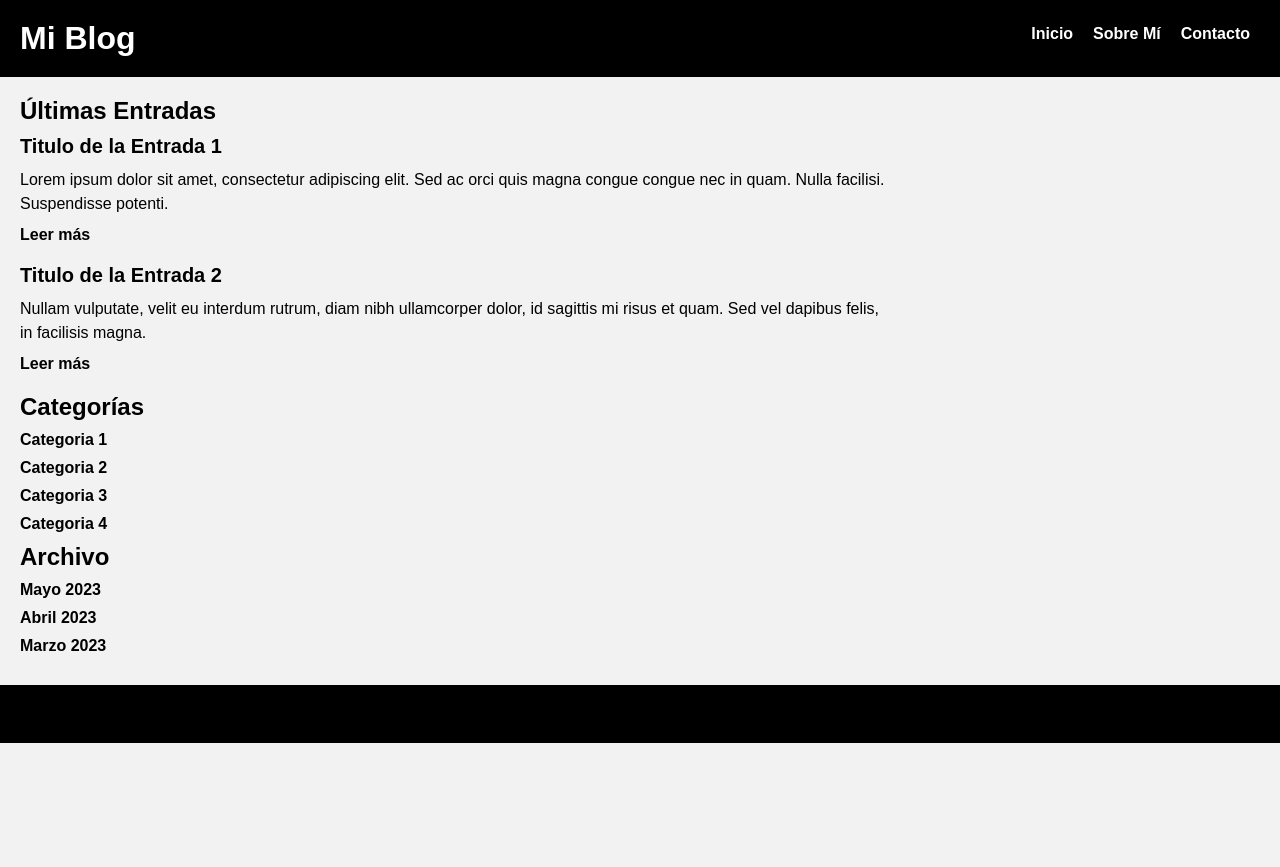
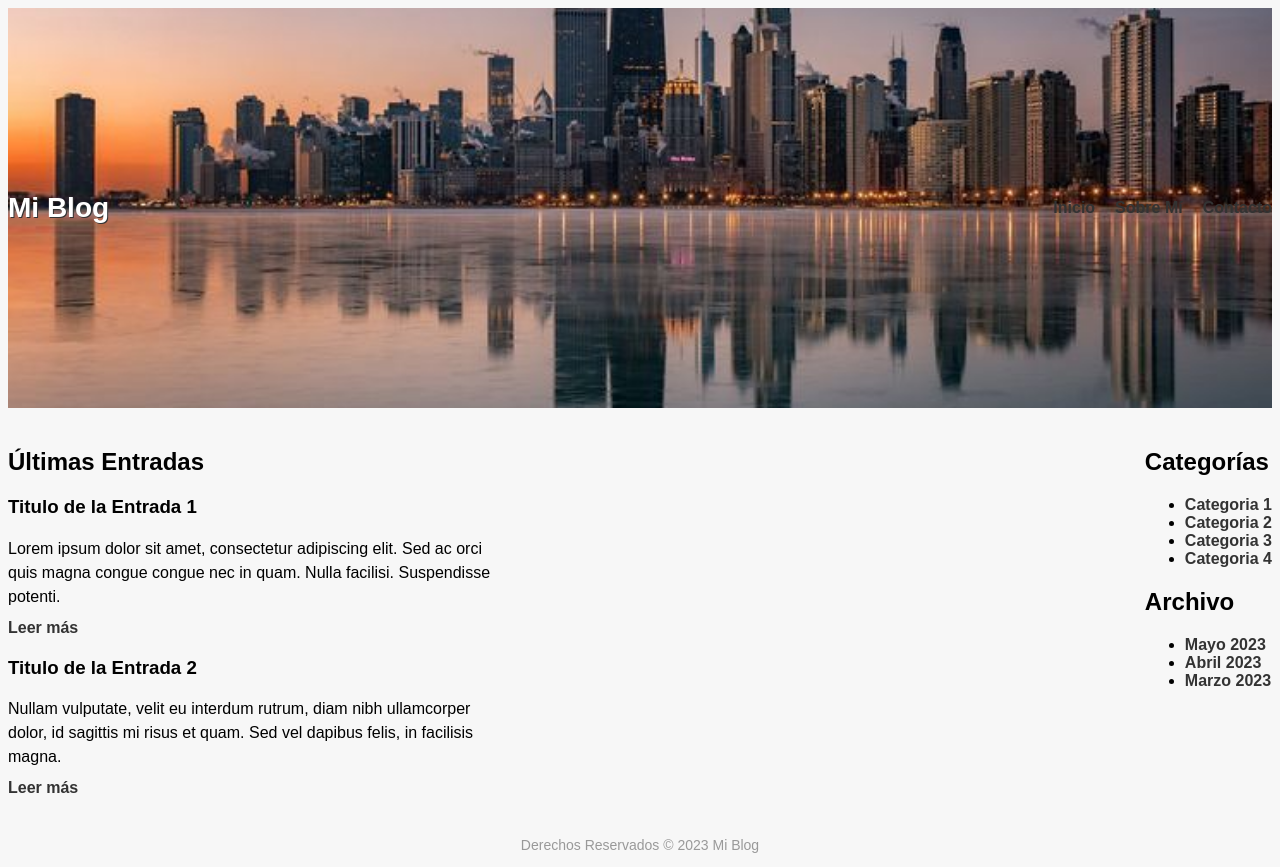
Before and after one commit to LuisSantiagoCortes/Platzi_ChatGPT, a plain HTML site: page index.html in a window 1280 px wide. Before the commit the page ends 800 px from the top, so only its background shows below. Drawn offline with Linux system fonts and the light colour scheme.

Commit message:
se agrega imagen en el encabezado

```diff
--- a/css/style.css
+++ b/css/style.css
@@ -1,77 +1,64 @@
-/* Reset CSS */
-* {
-	margin: 0;
-	padding: 0;
-	box-sizing: border-box;
+/* Estilos generales */
+body {
+	background-color: #f7f7f7;
 	font-family: Arial, sans-serif;
+	font-size: 16px;
   }
 
-/* Estilos generales */
-body {
-	background-color: #f2f2f2;
+  .container {
+	max-width: 960px;
+	margin: 0 auto;
+	padding: 20px;
   }
 
   header {
-	background-color: #000;
-	color: #fff;
-	padding: 20px;
 	display: flex;
-	flex-wrap: wrap;
 	justify-content: space-between;
 	align-items: center;
+	margin-bottom: 20px;
+	background-image: url("./images/midistraccion.jpg");
+	background-size: cover;
+	background-position: center;
+	height: 400px;
   }
 
   h1 {
-	font-size: 32px;
+	font-size: 28px;
 	font-weight: bold;
+	color: #fff;
+	text-shadow: 1px 1px #333;
 	margin: 0;
   }
 
   nav ul {
 	list-style: none;
-	margin: 0;
-	padding: 0;
 	display: flex;
-	flex-wrap: wrap;
   }
 
-nav li {
-	margin: 0 10px;
+  nav li:not(:last-child) {
+	margin-right: 20px;
   }
 
   nav a {
-	color: #fff;
+	color: #333;
 	text-decoration: none;
 	font-size: 16px;
+	font-weight: bold;
   }
 
   main {
 	display: flex;
 	flex-wrap: wrap;
-	padding: 20px;
-}
-
-section {
-	flex-basis: 70%;
-	margin-right: 20px;
-}
-
-aside {
-	flex-basis: 30%;
-}
-
-h2 {
-	font-size: 24px;
-	font-weight: bold;
-	margin-bottom: 10px;
+	justify-content: space-between;
   }
 
   article {
+	width: calc(50% - 10px);
 	margin-bottom: 20px;
   }
 
-article h3 {
-	font-size: 20px;
+  article h2 {
+	font-size: 24px;
 	font-weight: bold;
 	margin-bottom: 10px;
   }
@@ -83,7 +70,7 @@ article p {
   }
 
   a {
-	color: #000;
+	color: #333;
 	text-decoration: none;
 	font-weight: bold;
   }
@@ -92,19 +79,9 @@ a:hover {
 	text-decoration: underline;
   }
 
-ul {
-	list-style: none;
-	margin: 0;
-	padding: 0;
+  footer {
+	margin-top: 20px;
+	text-align: center;
+	font-size: 14px;
+	color: #999;
   }
-
-ul li {
-	margin-bottom: 10px;
-}
-
-footer {
-	background-color: #000;
-	color: rgba(255, 255, 255, 0);
-	padding: 20px;
-	text-align: center;
-}
```
Also changed, not shown: css/images/midistraccion.jpg (added). Lines whose indentation alone changed are shown as unchanged.
